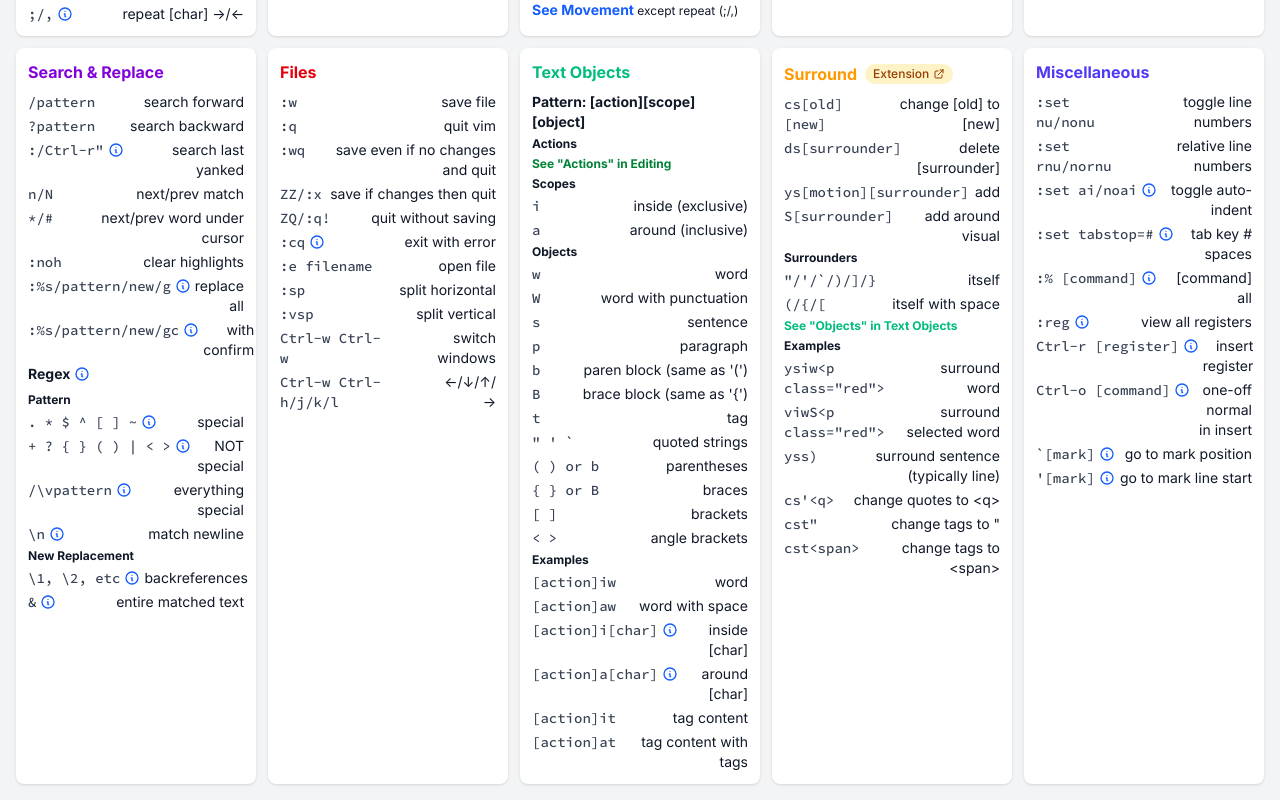
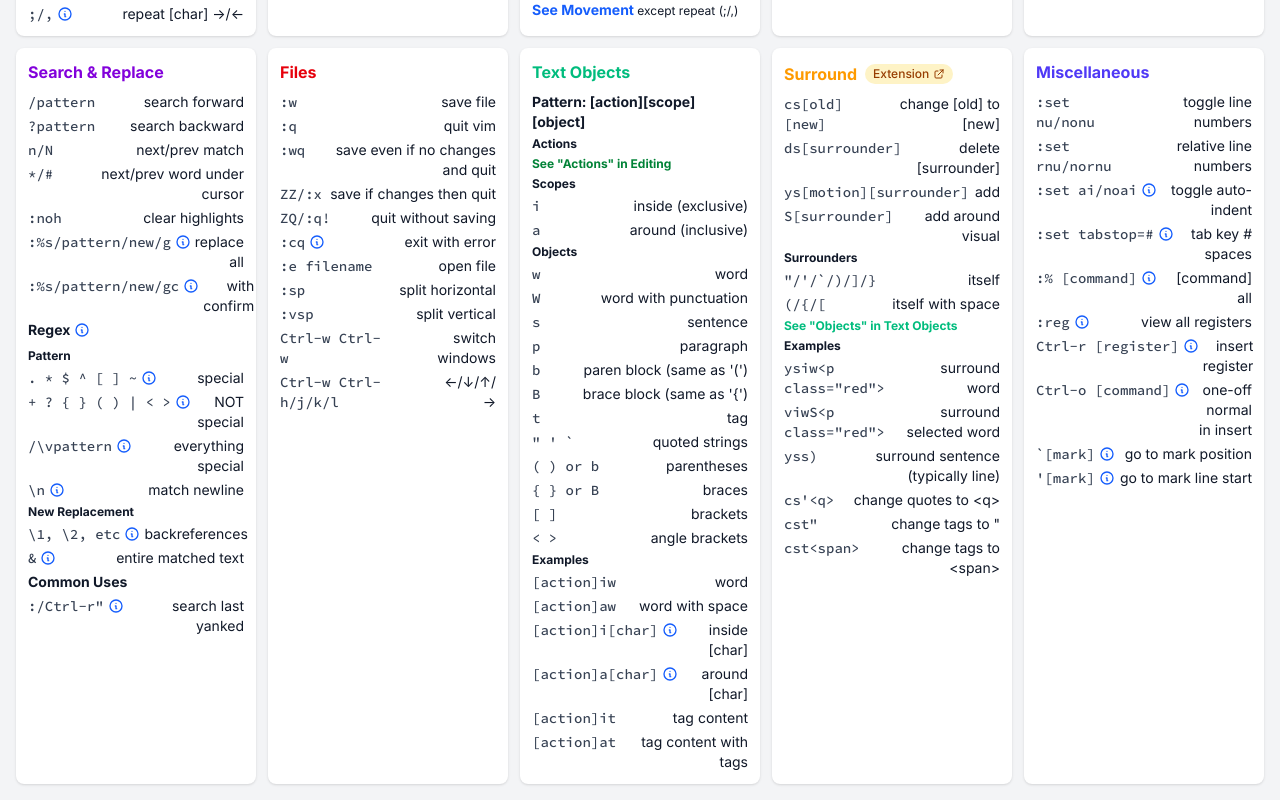
Before and after one commit to Noitidart/vim-cheats, a Next.js app: page / in a window 1280 px wide. Shown: the part 548-1348 px from the top of the page. Built offline with nearby package versions, Linux system fonts and the light colour scheme.

Commit message:
Move search last yanked to common use area
It was not a built in basic command.

```diff
--- a/pages/index.tsx
+++ b/pages/index.tsx
@@ -410,16 +410,6 @@ const sections: Section[] = [
     commands: [
       ['/pattern', 'search forward'],
       ['?pattern', 'search backward'],
-      [
-        ':/Ctrl-r"',
-        'search last yanked',
-        {
-          tooltip: [
-            "Out-of-the-box there isn't an easy way to search for selected text in visual mode. Must yank first.",
-            'Can use other registers instead of <kbd>"</kbd>.'
-          ]
-        }
-      ],
       ['n/N', 'next/prev match'],
       ['*/#', 'next/prev word under cursor'],
       [':noh', 'clear highlights'],
@@ -563,6 +553,25 @@ const sections: Section[] = [
         {
           tooltip: [
             'Example: <kbd>:%s/word/[&]/g</kbd> wraps "word" in brackets'
+          ]
+        }
+      ],
+      [
+        'Common Uses',
+        '',
+        {
+          isText: true,
+          commandColorClass: 'font-bold',
+          commandSizeClass: 'text-sm'
+        }
+      ],
+      [
+        ':/Ctrl-r"',
+        'search last yanked',
+        {
+          tooltip: [
+            "Out-of-the-box there isn't an easy way to search for selected text in visual mode. Must yank first.",
+            'Can use other registers instead of <kbd>"</kbd>.'
           ]
         }
       ]
```
